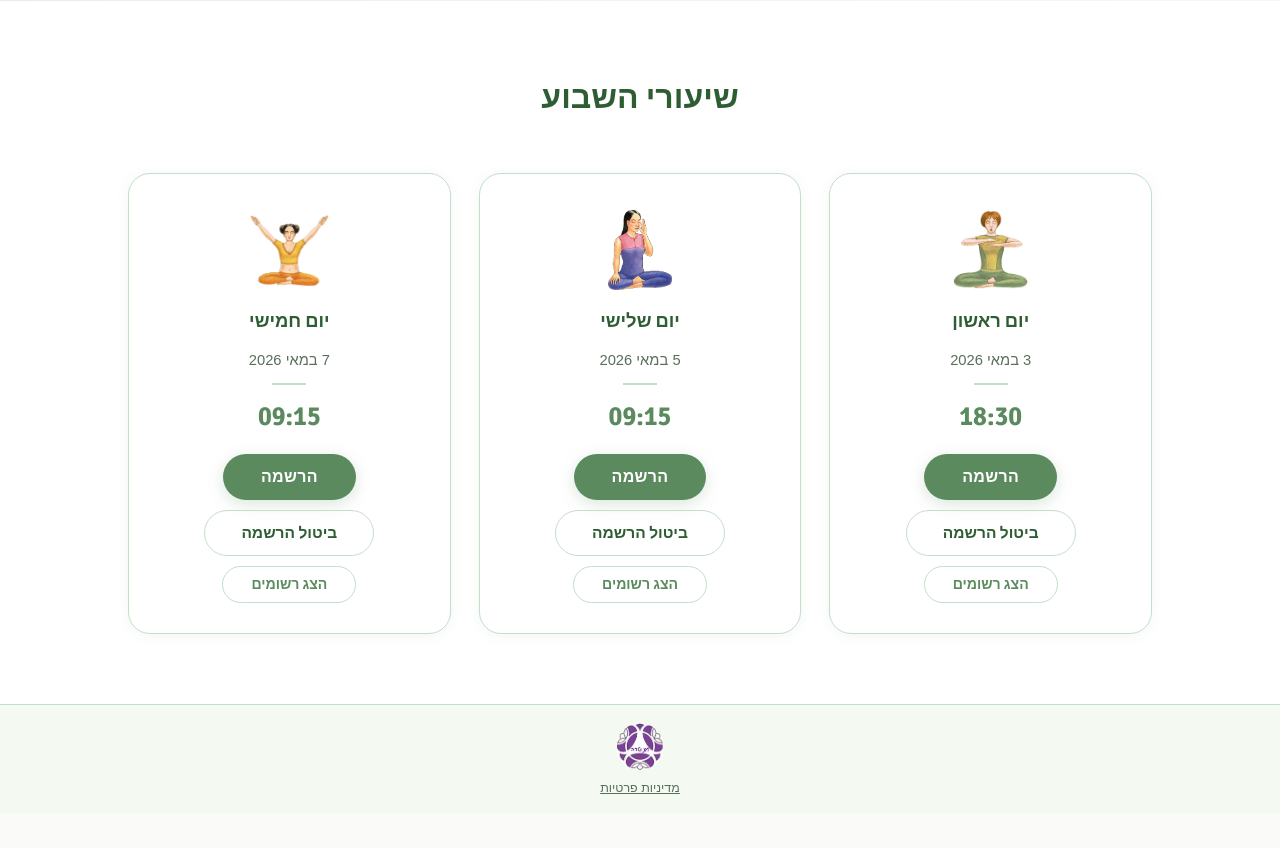
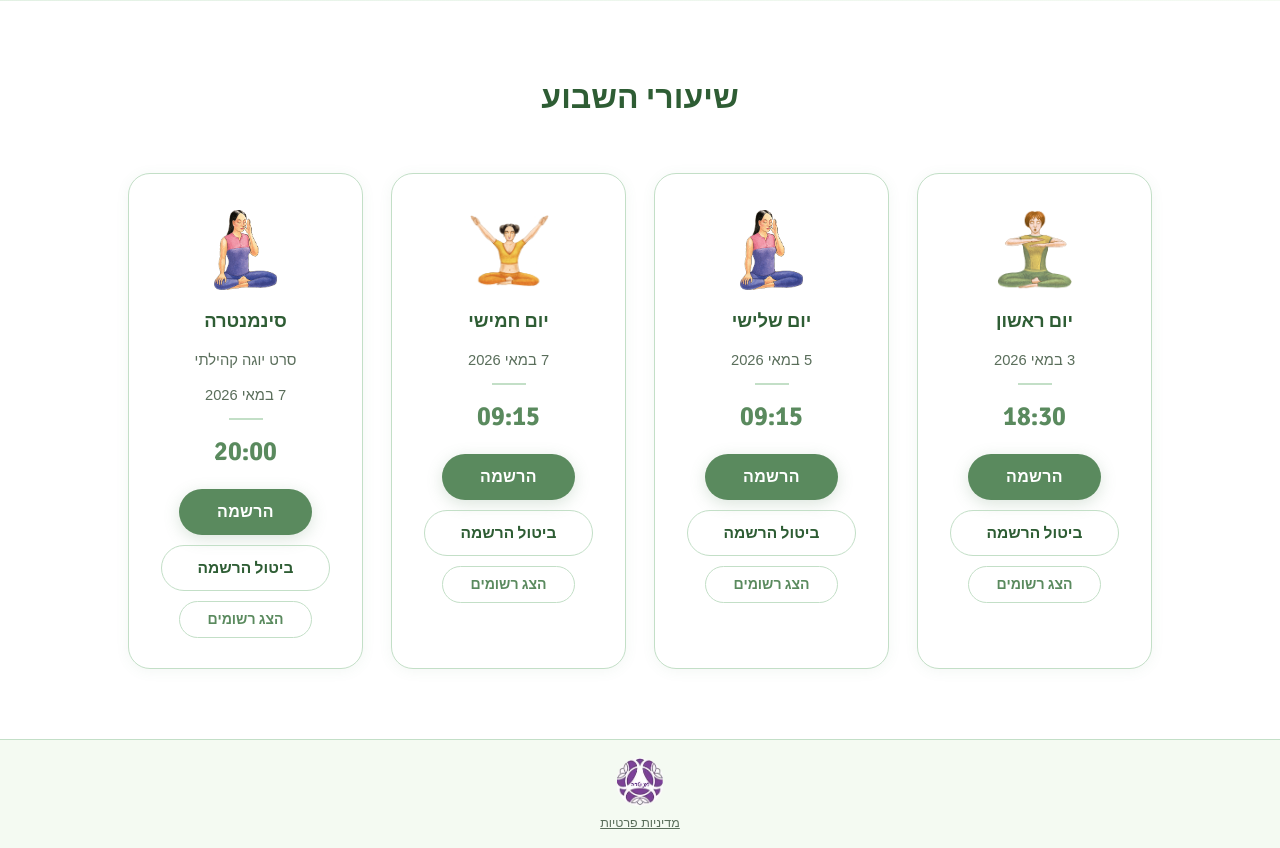
Before and after one commit to ymoratt/yoga-classes, a Flask app: page / in a window 1280 px wide. Shown: the part 378-1226 px from the top of the page. Before the commit the page ends 1172 px from the top, so only its background shows below. Run offline with Flask 3, Linux system fonts and the light colour scheme; some libraries are stand-ins or nearby versions; some web fonts are replaced.

Commit message:
Added a new CineMantra class.

```diff
--- a/templates/index.html
+++ b/templates/index.html
@@ -106,11 +106,12 @@
     /* ===== CLASSES GRID ===== */
     .classes-grid {
       display: grid;
-      grid-template-columns: repeat(3, 1fr);
+      grid-template-columns: repeat(4, 1fr);
       gap: 28px;
     }
 
-    @media (max-width: 760px) { .classes-grid { grid-template-columns: 1fr; max-width: 360px; margin: 0 auto; } }
+    @media (max-width: 900px) { .classes-grid { grid-template-columns: repeat(2, 1fr); } }
+    @media (max-width: 560px) { .classes-grid { grid-template-columns: 1fr; max-width: 360px; margin: 0 auto; } }
 
     .class-card {
       background: var(--white);
@@ -628,6 +629,18 @@
         <button class="btn-list" onclick="openListModal(4, '09:15')">הצג רשומים</button>
       </div>
 
+      <!-- CineMantra Thursday Evening -->
+      <div class="class-card">
+        <img src="/static/assets/class_logo2.gif" class="class-logo" alt="CineMantra">
+        <div class="class-day">סינמנטרה</div>
+        <div class="class-date">סרט יוגה קהילתי</div>
+        <div class="class-date" id="date-cinmantra"></div>
+        <div class="card-divider"></div>
+        <div class="class-time">20:00</div>
+        <button class="btn-reg" onclick="openRegModal(4, '20:00')">הרשמה</button>
+        <button class="btn-unreg" onclick="openUnregModal(4, '20:00')">ביטול הרשמה</button>
+        <button class="btn-list" onclick="openListModal(4, '20:00')">הצג רשומים</button>
+      </div>
 
     </div>
   </div>
@@ -773,9 +786,10 @@
     return 'יום ' + HE_DAYS[dayIndex] + ', ' + formatDateHe(classDateForDay(dayIndex)) + ' | ' + time;
   }
 
-  document.getElementById('date-sun').textContent = formatDateHe(classDateForDay(0));
-  document.getElementById('date-tue').textContent = formatDateHe(classDateForDay(2));
-  document.getElementById('date-thu').textContent = formatDateHe(classDateForDay(4));
+  document.getElementById('date-sun').textContent       = formatDateHe(classDateForDay(0));
+  document.getElementById('date-tue').textContent       = formatDateHe(classDateForDay(2));
+  document.getElementById('date-thu').textContent       = formatDateHe(classDateForDay(4));
+  document.getElementById('date-cinmantra').textContent = formatDateHe(classDateForDay(4));
 
   let currentClassDate = '';
   let allUsers = [];
```
